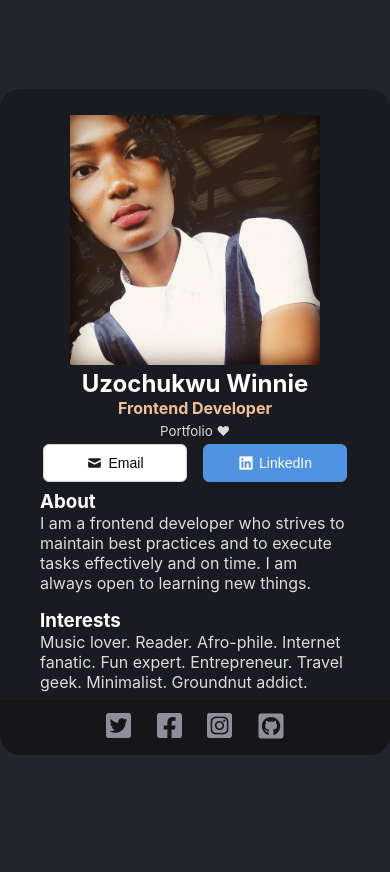
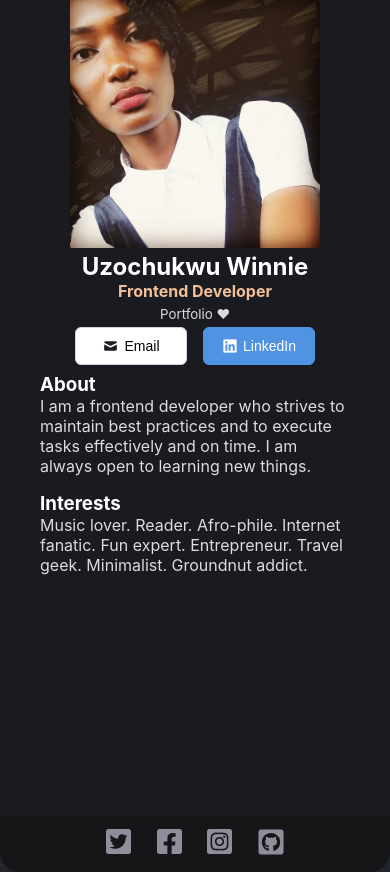
Before and after one commit to Wineshuga/business-card, a React (Create React App) app in the folder business-card/: page / in a window 390 px wide. Before the commit the page ends 844 px from the top, so only its background shows below. Built offline with nearby package versions, Linux system fonts and the light colour scheme.

Commit message:
style: reduce button size on mobile style: increase height on card on mobile

```diff
--- a/business-card/src/App.css
+++ b/business-card/src/App.css
@@ -117,4 +117,14 @@ footer {
     width: 317px;
     height: 317px;
   }
+
+  .main {
+    height: 100vh;
+  }
 }
+
+@media screen and (max-width: 750px) and (min-width: 250px) {
+  button {
+    width: 7rem;
+  }
+}
```
